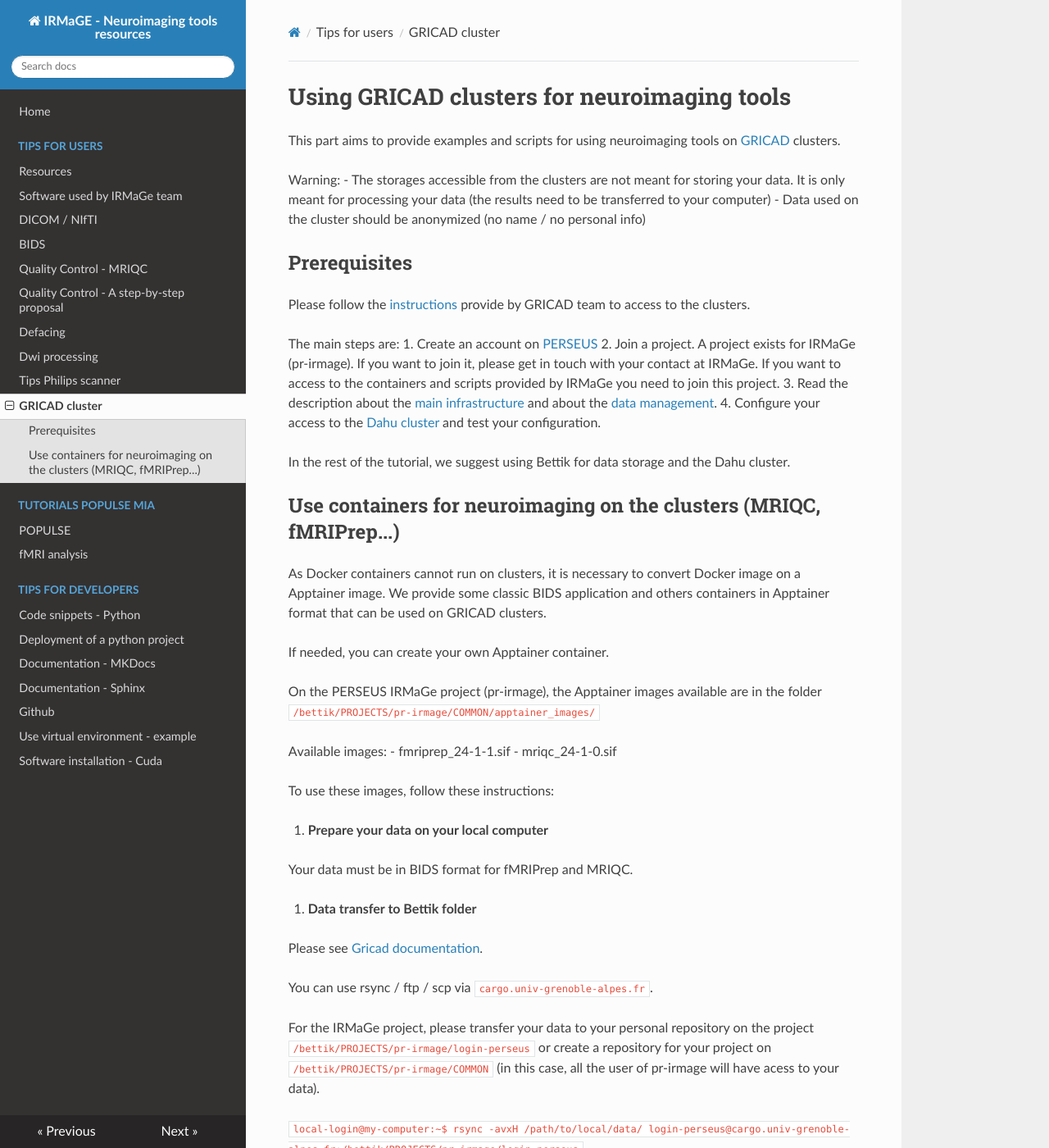
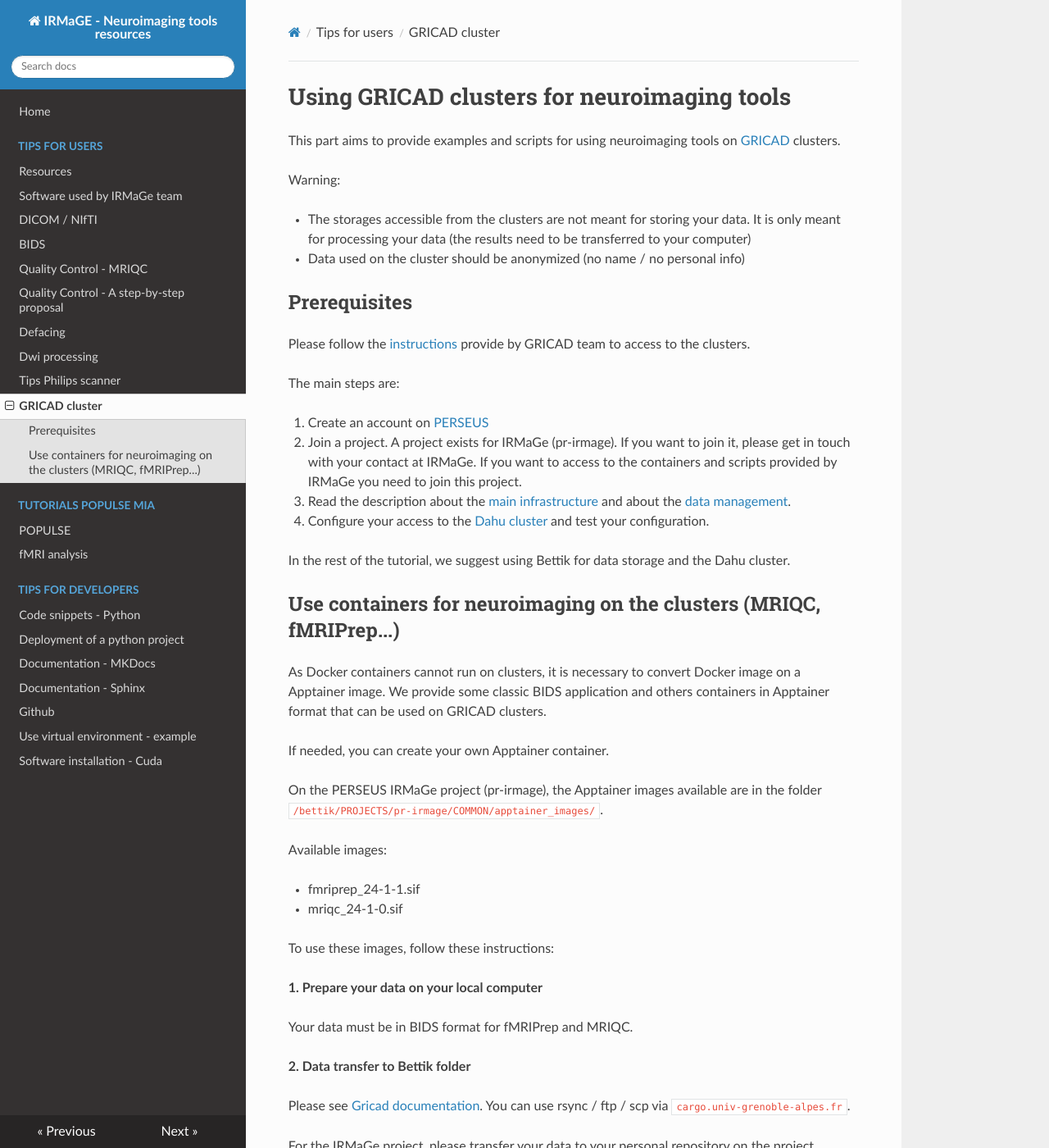
Before and after one commit to IRMaGe-3T/irmage-tools-resources, an MkDocs documentation site: the page built from docs/users/cluster_gricad.md, in a window 1280 px wide and 1400 px high. Shown: the whole window at 82% size. Built offline with MkDocs 1.6.1, drawn with Linux system fonts in a browser that asks for light colours; nearby versions of some CDN libraries; some of the changed text lies outside the part shown.

Commit message:
fix typo

```diff
--- a/docs/users/cluster_gricad.md
+++ b/docs/users/cluster_gricad.md
@@ -4,6 +4,7 @@
 This part aims to provide examples and scripts for using neuroimaging tools on [GRICAD](https://gricad.univ-grenoble-alpes.fr) clusters.
 
 Warning:
+
 - The storages accessible from the clusters are not meant for storing your data. It is only meant for processing your data (the results need to be transferred to your computer)
 - Data used on the cluster should be anonymized (no name / no personal info)
 
@@ -12,9 +13,13 @@ Warning:
 Please follow the [instructions](https://gricad-doc.univ-grenoble-alpes.fr/hpc/description/) provide by GRICAD team  to access to the clusters.
 
 The main steps are:
+
 1.	Create an account on [PERSEUS](https://perseus.univ-grenoble-alpes.fr)
+
 2.	Join a project. A project exists for IRMaGe (pr-irmage). If you want to join it, please get in touch with your contact at IRMaGe. If you want to access to the containers and scripts provided by IRMaGe you need to join this project.
+
 3.	Read the description about the [main infrastructure](https://gricad-doc.univ-grenoble-alpes.fr/hpc/description/) and about the [data management](https://gricad-doc.univ-grenoble-alpes.fr/hpc/data_management/).
+
 4.	Configure your access to the [Dahu cluster](https://gricad-doc.univ-grenoble-alpes.fr/hpc/connexion/) and test your configuration.
 
 In the rest of the tutorial, we suggest using Bettik for data storage and the Dahu cluster.
@@ -25,29 +30,30 @@ As Docker containers cannot run on clusters, it is necessary to convert Docker i
 
 If needed, you can create your own Apptainer container.
 
-On the PERSEUS IRMaGe project (pr-irmage), the Apptainer images available are in the folder `/bettik/PROJECTS/pr-irmage/COMMON/apptainer_images/`
+On the PERSEUS IRMaGe project (pr-irmage), the Apptainer images available are in the folder `/bettik/PROJECTS/pr-irmage/COMMON/apptainer_images/`.
 
 Available images:
+
 - fmriprep_24-1-1.sif
+
 - mriqc_24-1-0.sif
 
 To use these images, follow these instructions:
 
-1.	**Prepare your data on your local computer**
+**1. Prepare your data on your local computer**
 
 Your data must be in BIDS format for fMRIPrep and MRIQC.
 
-2.	**Data transfer to Bettik folder**
+**2. Data transfer to Bettik folder**
 
 Please see [Gricad documentation](https://gricad-doc.univ-grenoble-alpes.fr/hpc/data_management/data_transfer/).
-
 You can use rsync / ftp / scp via `cargo.univ-grenoble-alpes.fr`.
 
 For the IRMaGe project, please transfer your data to your personal repository on the project  `/bettik/PROJECTS/pr-irmage/login-perseus` or create a repository for your project on `/bettik/PROJECTS/pr-irmage/COMMON` (in this case, all the user of pr-irmage will have acess to your data).
 
 `local-login@my-computer:~$ rsync -avxH /path/to/local/data/ login-perseus@cargo.univ-grenoble-alpes.fr:/bettik/PROJECTS/pr-irmage/login-perseus`
 
-3.	**Connection to Dahu cluster via SSH bastion**
+**3. Connection to Dahu cluster via SSH bastion**
 
 First, connect to the bastion, it will connect you to either trinity or rotule server:
 
@@ -82,24 +90,26 @@ Open the copied script.
 `login-perseus@f-dahu:~$ nano /bettik/PROJECTS/pr-irmage/login-perseus/run_mriqc_studyXX.sh`
 
 At least two lines need to be modified:
+
 - `export DATA=/bettik/PROJECTS/pr-irmage/perseus-login/DATA_BIDS`: add the correct path to your data on bettik
+
 - `#OAR -l /nodes=1,walltime=26:00:00`: specify the desired parameters (nodes / CPU, walltime...).
 
 OAR parametres will depend on your number of subjects / number of sequences. Check [gricad documentation](https://gricad-doc.univ-grenoble-alpes.fr/hpc/joblaunch/job_management/#commandes-oar-de-gestion-des-jobs) to chose –l parameter and walltime.
 
-OAR parameters example for MRIQC:
+*OAR parameters example for MRIQC:*
 
-TO ADD
+- TO ADD
 
-OAR parameters example for fMRIPrep:
+*OAR parameters example for fMRIPrep:*
 
-TO ADD
+- TO ADD
 
 Then you need to make the script executable:
 
 `login-perseus@f-dahu:~$ chmod +x /bettik/PROJECTS/pr-irmage/login-perseus/run_mriqc_studyXX.sh`
 
-5.	**Submit the script**
+**5. Submit the script**
 
 To submit your job use the oarsub command:
 
@@ -115,13 +125,13 @@ Or:
 
 It will give you information about state (waiting/ in progress / finishing), scheduledStart..
 
-6.	**Download your results**
+**6. Download your results**
 
 From your local computer:
 
 `local-login@my-computer:~$ rsync -avxH  login-perseus@cargo.univ-grenoble-alpes.fr:/bettik/PROJECTS/pr-irmage/login-perseus/DATA_BIDS/derivatives /path/to/local/data/`
 
-7.	**Remove your data from bettik**
+**7. Remove your data from bettik**
 
 Once all your processings are done, delete your data:
 
```
Also changed, not shown: other parts of docs/users/cluster_gricad.md (+5 -3 lines).
